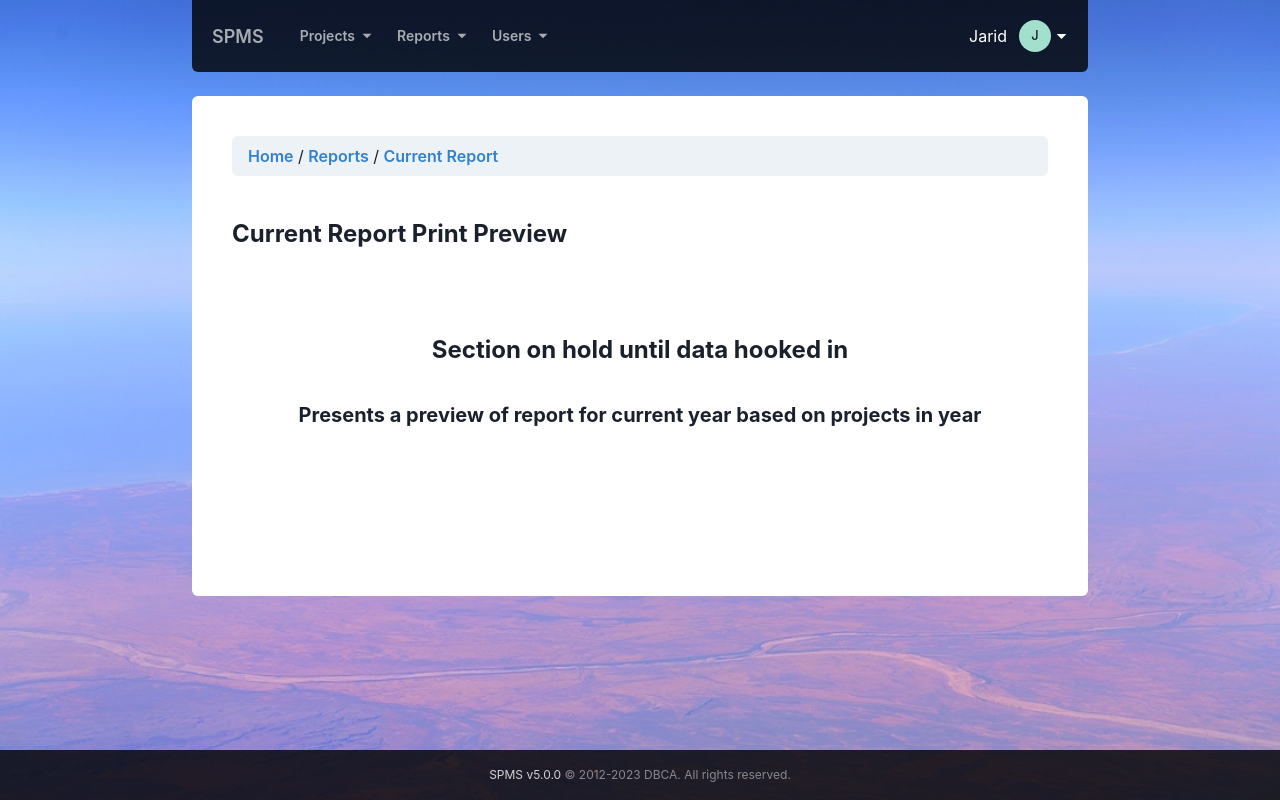
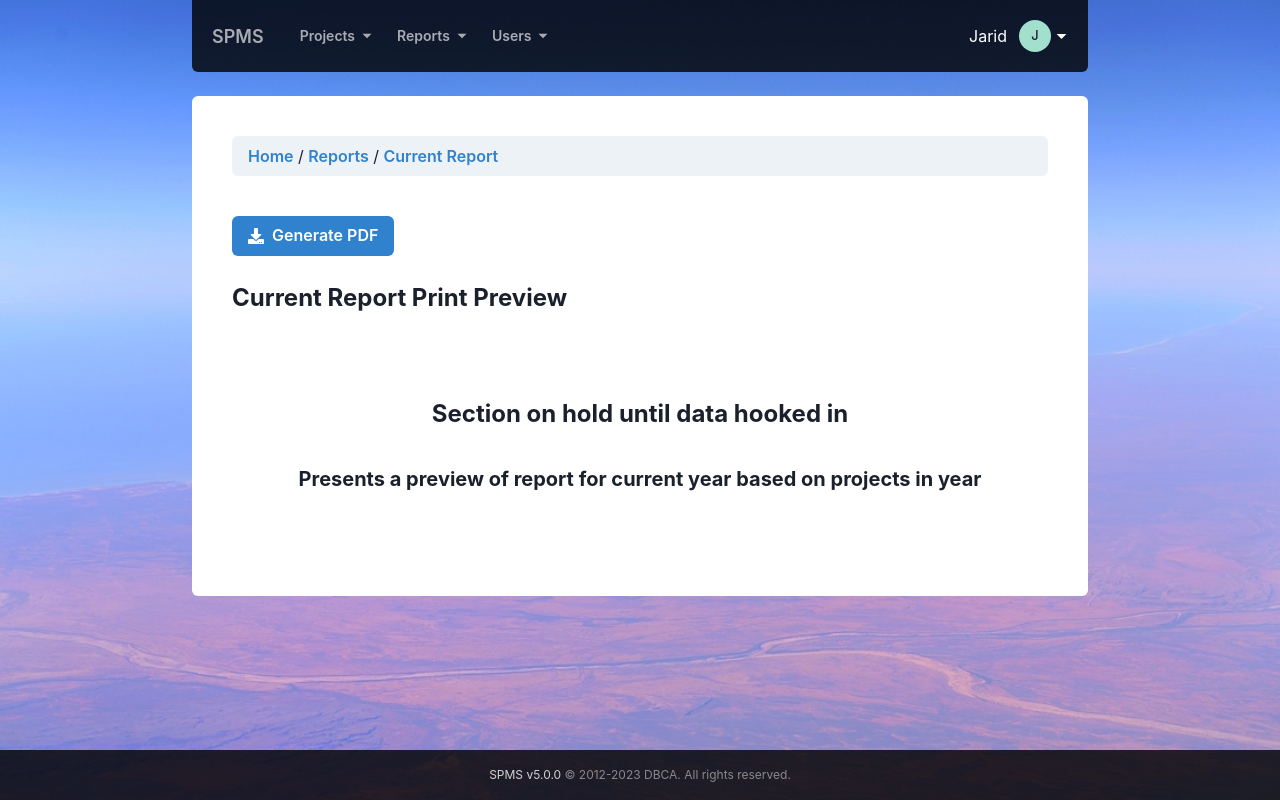
Before and after one commit to idabblewith/spms_react, a React (Vite) app: page /reports/current in a window 1280 px wide. Built offline with nearby package versions, Linux system fonts and the light colour scheme.

Commit message:
Upgraded versions and Projects/Reports

```diff
--- a/package.json
+++ b/package.json
@@ -37,7 +37,7 @@
     "@types/node": "^18.16.0",
     "@types/react": "^18.0.28",
     "@types/react-calendar": "^4.1.0",
-    "@types/react-dom": "^18.0.11",
+    "@types/react-dom": "^18.2.4",
     "@typescript-eslint/eslint-plugin": "^5.57.1",
     "@typescript-eslint/parser": "^5.57.1",
     "@vitejs/plugin-react": "^4.0.0-beta.0",
--- a/src/routes/BrowseProjects.tsx
+++ b/src/routes/BrowseProjects.tsx
@@ -1,10 +1,4 @@
-import { Image, Text, Accordion, AccordionButton, AccordionIcon, AccordionItem, AccordionPanel, Box, Button, InputGroup, InputLeftElement, Input, Flex, Grid, Tag } from "@chakra-ui/react"
-import { BsChatSquareFill } from "react-icons/bs";
-import { GiQueenCrown } from 'react-icons/gi';
-import { AiFillTag, AiFillEdit, AiFillCalendar } from 'react-icons/ai';
 import { NavigationBar } from "../components/Page/All/NavigationBar";
-import SpiderWeb from "../assets/spiderweb.jpeg"
-import Kokerbin from "../assets/kokerbin.jpeg"
 import { SearchAndFilterProjectSection } from "../components/Page/Projects/SearchAndFilterProjectSection";
 
 export const BrowseProjects = () => (
--- a/src/routes/CurrentReport.tsx
+++ b/src/routes/CurrentReport.tsx
@@ -1,5 +1,6 @@
-import { Box, Center, Grid, Text } from "@chakra-ui/react"
+import { Box, Center, Flex, Grid, Text } from "@chakra-ui/react"
 import { NavigationBar } from "../components/Page/All/NavigationBar"
+import { DownloadReportPDFButton } from "../components/Downloads/DownloadReportPDFButton"
 
 export const CurrentReport = () => {
     return (
@@ -15,6 +16,9 @@ export const CurrentReport = () => {
                 }}
             />
             <Box mt={10}>
+                <Flex justifyContent={"flex-start"} width="100%" pb={6}>
+                    <DownloadReportPDFButton />
+                </Flex>
                 <Box mb={6}>
                     <Text fontSize={"2xl"} fontWeight={"bold"}>Current Report Print Preview
                     </Text>
--- a/src/routes/Reports.tsx
+++ b/src/routes/Reports.tsx
@@ -27,9 +27,9 @@ export const Reports = () => {
                 <Center mt={20}>
                     <Text fontWeight={"bold"} fontSize={"2xl"}>Section on hold until data hooked in</Text>
                 </Center> */}
-                <Flex justifyContent={"flex-start"} width="100%" pb={6}>
+                {/* <Flex justifyContent={"flex-start"} width="100%" pb={6}>
                     <DownloadReportPDFButton />
-                </Flex>
+                </Flex> */}
 
                 <FullFeaturedRichTextEditor />
 
```
Also changed, not shown: 1 other file (tests, documents, lock files or other folders).
